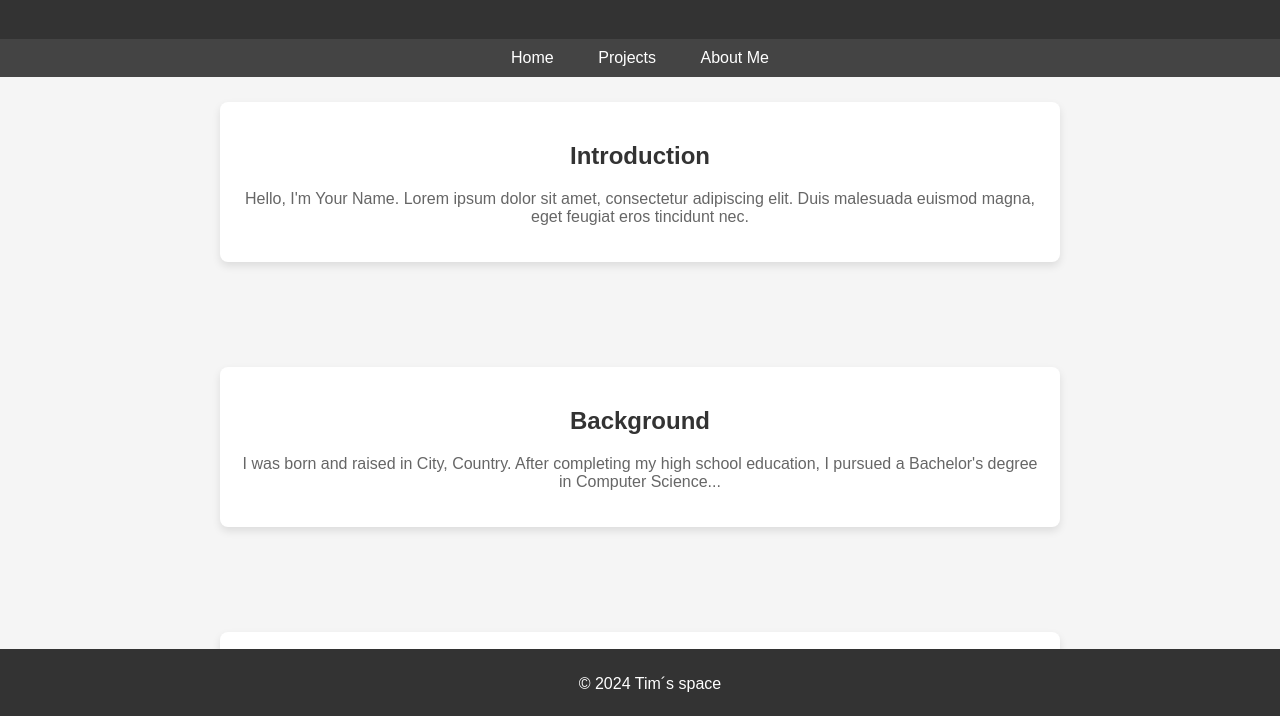
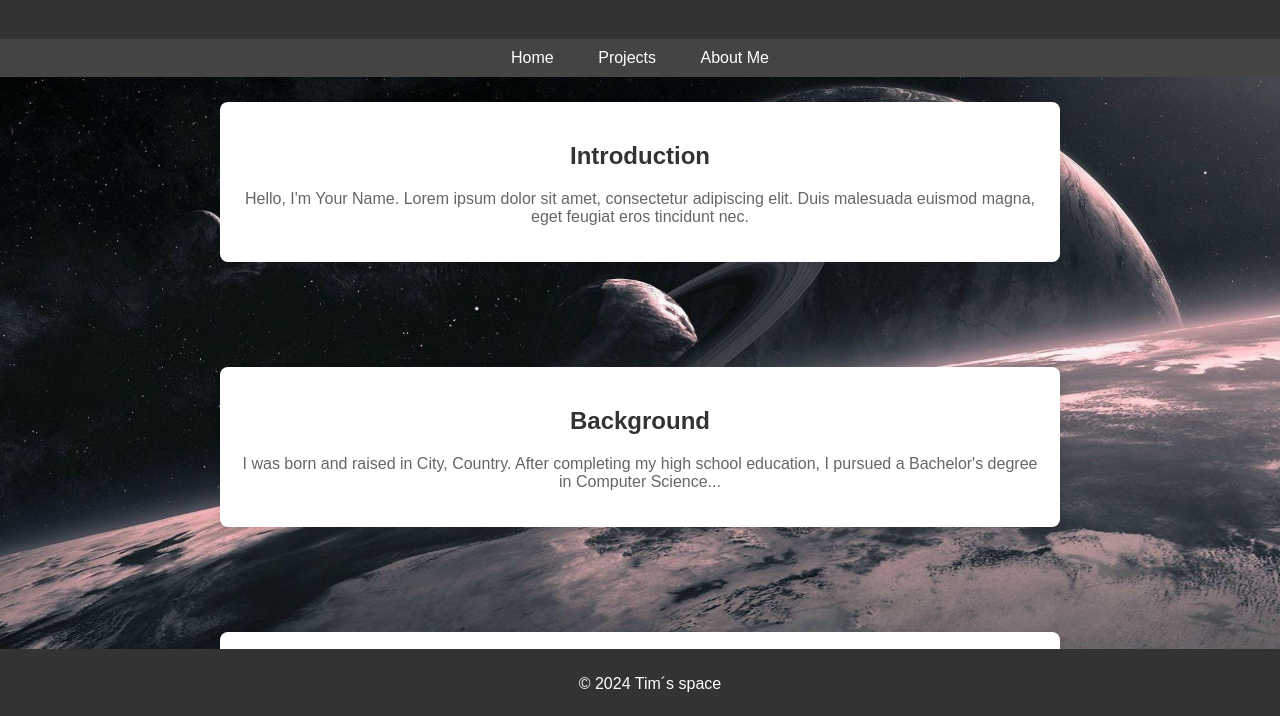
Before and after one commit to tmilka/tmilka.github.io, a plain HTML site: page about.html in a window 1280 px wide. Shown: the part 81-797 px from the top of the page. Drawn offline with Linux system fonts and the light colour scheme.

Commit message:
Background change

```diff
--- a/stylesAbout.css
+++ b/stylesAbout.css
@@ -3,6 +3,11 @@ body {
     margin: 0;
     padding: 0;
     background-color: #f5f5f5;
+    background-image: url('projects/images/7068.jpg');
+    background-size: cover;
+    background-position: center;
+    background-attachment: fixed;
+    background-repeat: no-repeat;
 }
 
 header {
--- a/stylesProjects.css
+++ b/stylesProjects.css
@@ -3,6 +3,11 @@ body {
     margin: 0;
     padding: 0;
     background-color: #f5f5f5;
+    background-image: url('projects/images/7068.jpg');
+    background-size: cover;
+    background-position: center;
+    background-attachment: fixed;
+    background-repeat: no-repeat;
 }
 
 header {
```
